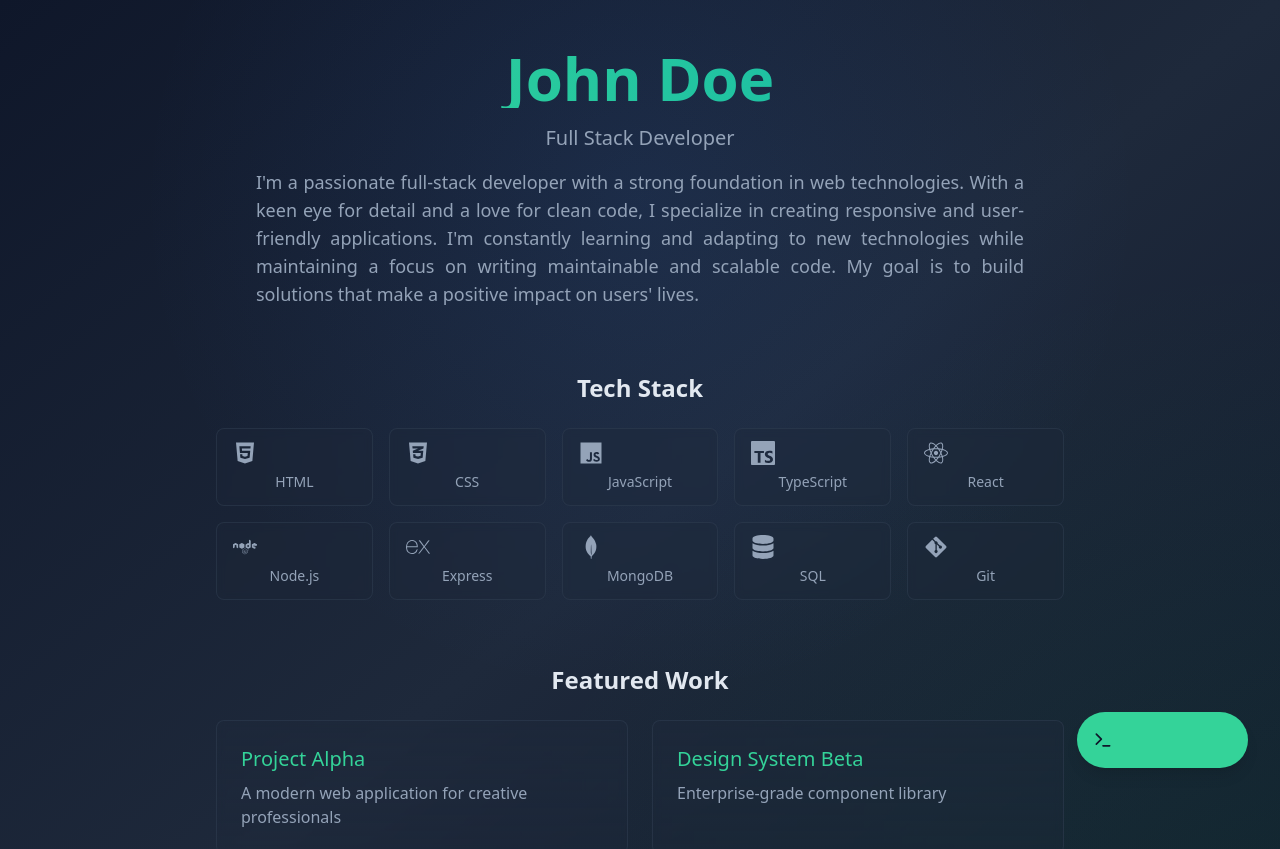
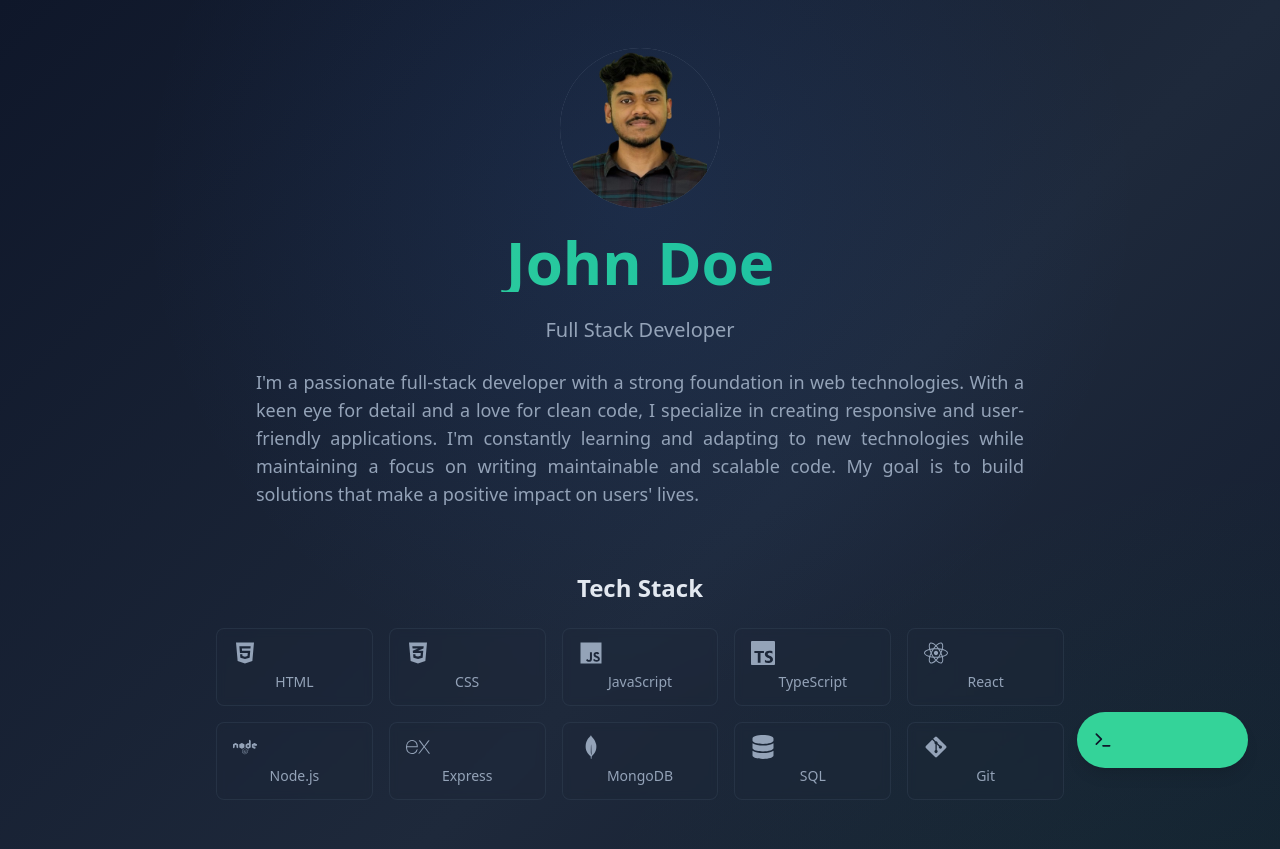
Before and after one commit to AthulSabu2002/portfolio-react, a React (Vite) app: page / in a window 1280 px wide. Shown: the top 849 px of the page. Built offline with nearby package versions, Linux system fonts and the light colour scheme.

Commit message:
added profile picture

```diff
--- a/src/config/portfolioContent.js
+++ b/src/config/portfolioContent.js
@@ -2,7 +2,8 @@ const portfolioContent = {
   hero: {
     name: "John Doe",
     title: "Full Stack Developer",
-    description: "I'm a passionate full-stack developer with a strong foundation in web technologies. With a keen eye for detail and a love for clean code, I specialize in creating responsive and user-friendly applications. I'm constantly learning and adapting to new technologies while maintaining a focus on writing maintainable and scalable code. My goal is to build solutions that make a positive impact on users' lives."
+    description: "I'm a passionate full-stack developer with a strong foundation in web technologies. With a keen eye for detail and a love for clean code, I specialize in creating responsive and user-friendly applications. I'm constantly learning and adapting to new technologies while maintaining a focus on writing maintainable and scalable code. My goal is to build solutions that make a positive impact on users' lives.",
+    profileImage: "/src/assets/profile-pic.png"
   },
 
   skills: [
--- a/src/pages/MainPortfolio.jsx
+++ b/src/pages/MainPortfolio.jsx
@@ -55,7 +55,18 @@ const MainPortfolio = () => {
       <div className="max-w-4xl mx-auto px-4 sm:px-6 py-8 sm:py-12 relative">
         <div className="space-y-12 sm:space-y-16">
           {/* Hero Section */}
-          <section className="text-center space-y-4">
+          <section className="text-center space-y-6">
+            <div className="relative mx-auto w-32 h-32 sm:w-40 sm:h-40 mb-6 overflow-hidden rounded-full group">
+              <img
+                src={portfolioContent?.hero?.profileImage}
+                alt="Profile"
+                className="w-full h-full object-contain transition-transform duration-700 group-hover:scale-110"
+                onError={(e) => {
+                  e.target.src = 'https://via.placeholder.com/200x200?text=Profile';
+                }}
+              />
+              <div className="absolute inset-0 rounded-full ring-2 ring-slate-400/50 group-hover:ring-emerald-400/50 transition-colors duration-700"></div>
+            </div>
             <h1 className="text-4xl sm:text-6xl font-bold bg-gradient-to-r from-emerald-400 to-teal-500 bg-clip-text text-transparent">
               {portfolioContent?.hero?.name || 'Your Name'}
             </h1>
```
Also changed, not shown: src/assets/profile-pic.png (added).
